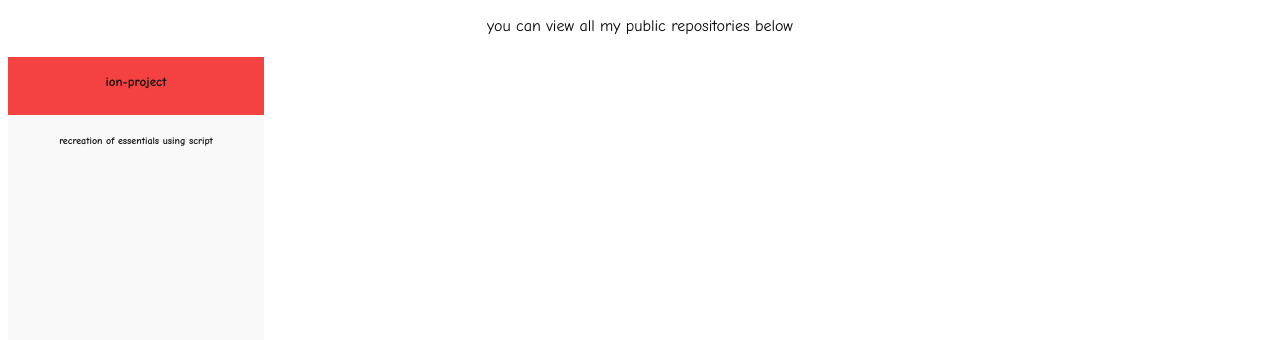
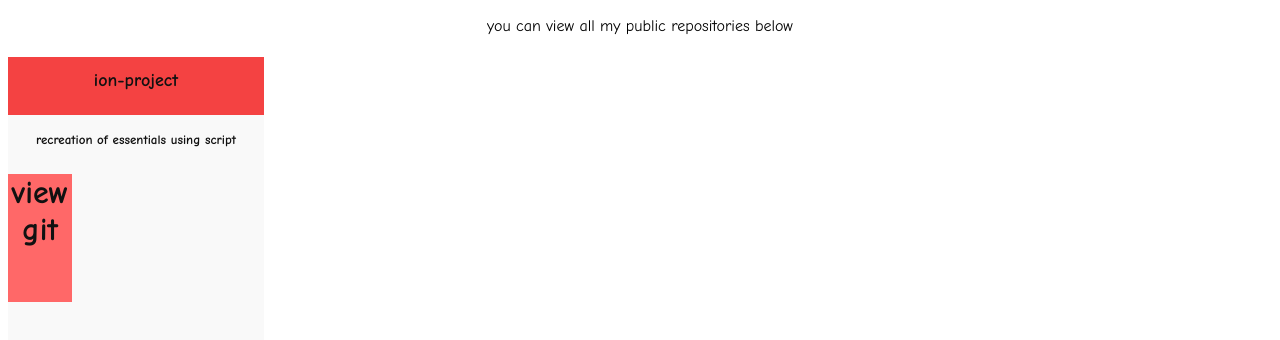
Before and after one commit to vexio/vehicola.github.io, a plain HTML site: page repositories/index.html in a window 1280 px wide. Shown: the part 212-552 px from the top of the page. Drawn offline with Linux system fonts and the light colour scheme.

Commit message:
Update index.html

```diff
--- a/repositories/index.html
+++ b/repositories/index.html
@@ -59,9 +59,17 @@ li a:hover:not(.active) {
 .box2 {
     background: #f9f9f9;
     width: 256px;
-    height: 512px;
+    height: 256px;
 }
 .box2 h1 {
+    color: #111111;
+}
+.button {
+    background: #ff6868;
+    width: 64px;
+    height: 128px;
+}
+.button h1 {
     color: #111111;
 }
 </style>
@@ -82,9 +90,12 @@ li a:hover:not(.active) {
   <h1><center><font size="+5"><b>repositories</b></font></center></h1>
   <p><center>you can view all my public repositories below</center></p>
 <div class="box1">
-      <h1><center><font size="-1">ion-project</font></center></h1>
+      <h1><center><font size="+1">ion-project</font></center></h1>
 <div class="box2">
-      <h1><center><font size="-2">recreation of essentials using script</font></center></h1>
+      <h1><center><font size="-1">recreation of essentials using script</font></center></h1>
+      <div class="button">
+            <h1><center>view git</center></h1>
+      </div>
 </div>
 </body>
 </html>
```
